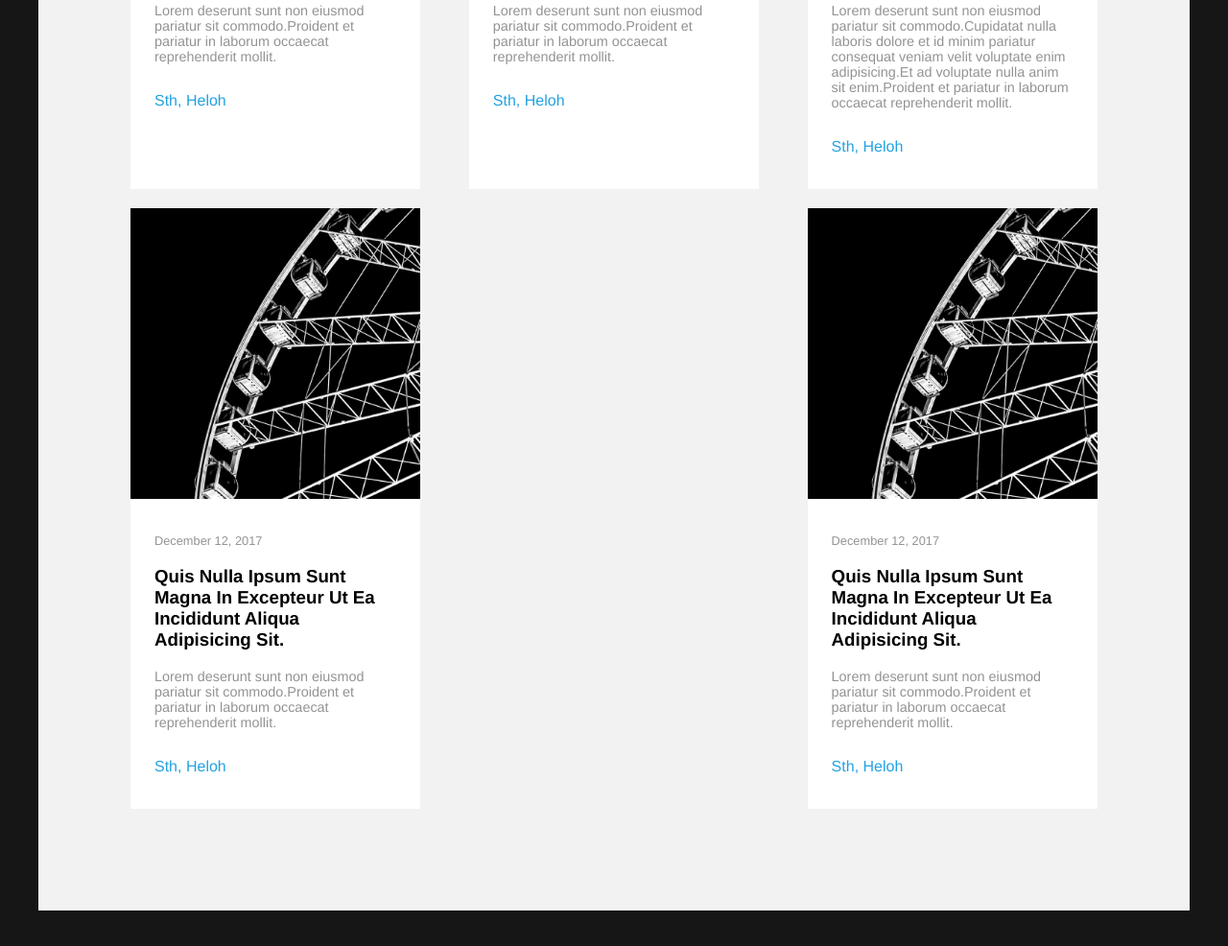
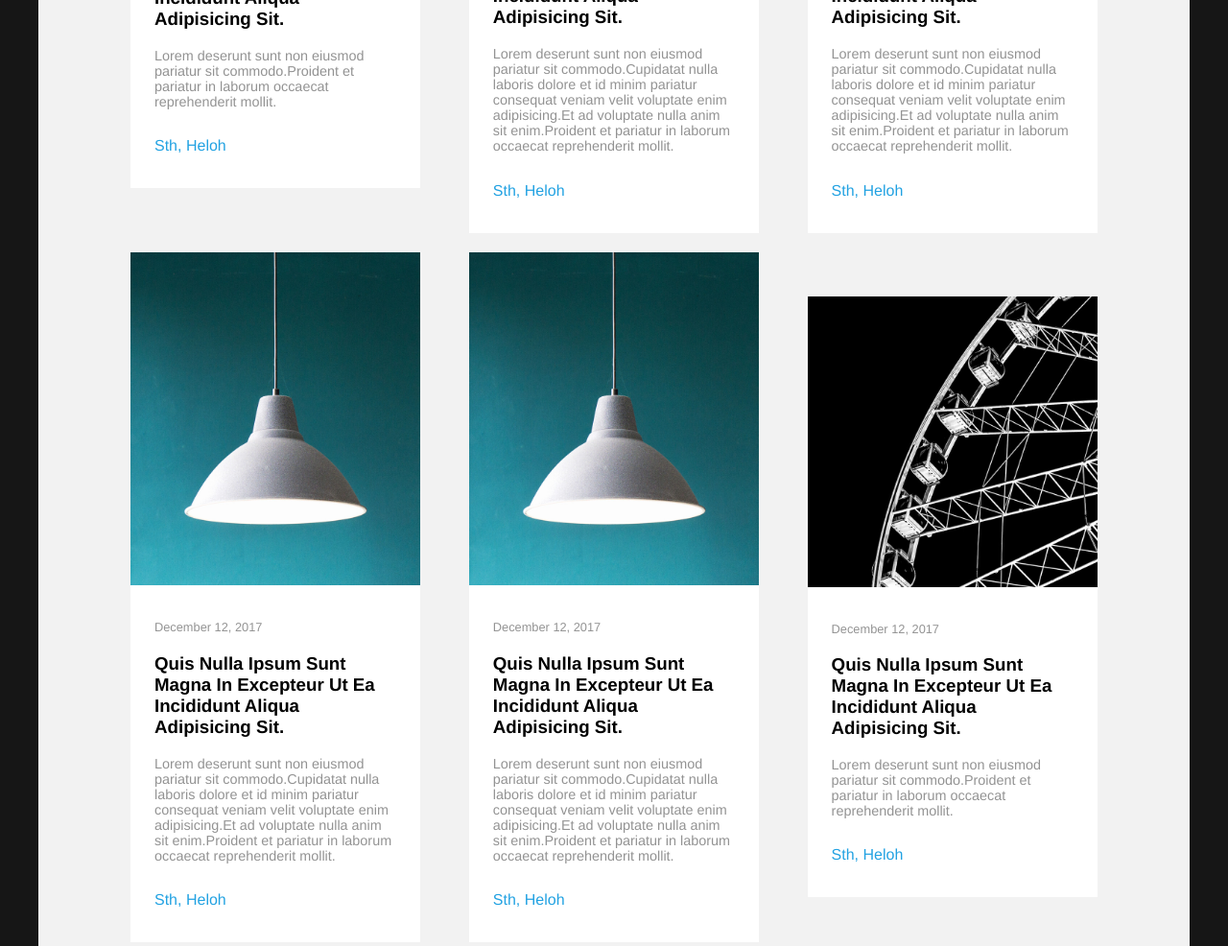
Before and after one commit to rangigo/integrify-assignment-04-bonus, a plain HTML site: page index.html in a window 1280 px wide. Shown: the part 1374-2360 px from the top of the page at 96% size. Before the commit the page ends 2323 px from the top, so only its background shows below. Drawn offline with Linux system fonts and the light colour scheme.

Commit message:
updated flex

```diff
--- a/index.html
+++ b/index.html
@@ -101,23 +101,57 @@
               <a href='#'>Heloh</a>
             </div>
           </div>
-        </div><div class='post'>
-            <img src='images/thumbs/masonry/wheel-800.jpg'>
+        </div>
+        <div class='post'>
+          <img src='images/thumbs/masonry/lamp-800.jpg'>
           <div class='post-content'>
             <span>December 12, 2017</span>
             <h1>Quis nulla ipsum sunt magna in excepteur ut ea incididunt aliqua adipisicing sit.</h1>
-              <p>Lorem deserunt sunt non eiusmod pariatur sit commodo.Proident et pariatur in laborum occaecat reprehenderit mollit.</p>
+            <p>Lorem deserunt sunt non eiusmod pariatur sit commodo.Cupidatat nulla laboris dolore et id minim pariatur consequat
+              veniam velit voluptate enim adipisicing.Et ad voluptate nulla anim sit enim.Proident et pariatur in laborum
+              occaecat reprehenderit mollit.</p>
             <div class='post-tags'>
               <a href='#'>Sth,</a>
               <a href='#'>Heloh</a>
             </div>
           </div>
-          </div><div class='post'>
-              <img src='images/thumbs/masonry/tulips-800.jpg'>
+        </div>
+        <div class='post'>
+          <img src='images/thumbs/masonry/lamp-800.jpg'>
           <div class='post-content'>
             <span>December 12, 2017</span>
             <h1>Quis nulla ipsum sunt magna in excepteur ut ea incididunt aliqua adipisicing sit.</h1>
-                <p>Lorem deserunt sunt non eiusmod pariatur sit commodo.Cupidatat nulla laboris dolore et id minim pariatur consequat veniam velit voluptate enim adipisicing.Et ad voluptate nulla anim sit enim.Proident et pariatur in laborum occaecat reprehenderit mollit.</p>
+            <p>Lorem deserunt sunt non eiusmod pariatur sit commodo.Cupidatat nulla laboris dolore et id minim pariatur consequat
+              veniam velit voluptate enim adipisicing.Et ad voluptate nulla anim sit enim.Proident et pariatur in laborum
+              occaecat reprehenderit mollit.</p>
+            <div class='post-tags'>
+              <a href='#'>Sth,</a>
+              <a href='#'>Heloh</a>
+            </div>
+          </div>
+        </div>
+        <div class='post'>
+          <img src='images/thumbs/masonry/lamp-800.jpg'>
+          <div class='post-content'>
+            <span>December 12, 2017</span>
+            <h1>Quis nulla ipsum sunt magna in excepteur ut ea incididunt aliqua adipisicing sit.</h1>
+            <p>Lorem deserunt sunt non eiusmod pariatur sit commodo.Cupidatat nulla laboris dolore et id minim pariatur consequat
+              veniam velit voluptate enim adipisicing.Et ad voluptate nulla anim sit enim.Proident et pariatur in laborum
+              occaecat reprehenderit mollit.</p>
+            <div class='post-tags'>
+              <a href='#'>Sth,</a>
+              <a href='#'>Heloh</a>
+            </div>
+          </div>
+        </div>
+        <div class='post'>
+          <img src='images/thumbs/masonry/lamp-800.jpg'>
+          <div class='post-content'>
+            <span>December 12, 2017</span>
+            <h1>Quis nulla ipsum sunt magna in excepteur ut ea incididunt aliqua adipisicing sit.</h1>
+            <p>Lorem deserunt sunt non eiusmod pariatur sit commodo.Cupidatat nulla laboris dolore et id minim pariatur consequat
+              veniam velit voluptate enim adipisicing.Et ad voluptate nulla anim sit enim.Proident et pariatur in laborum
+              occaecat reprehenderit mollit.</p>
             <div class='post-tags'>
               <a href='#'>Sth,</a>
               <a href='#'>Heloh</a>
--- a/main.css
+++ b/main.css
@@ -226,10 +226,13 @@ ul li {
   display: flex;
   flex-flow: row wrap;
   justify-content: space-between;
+  align-content: flex-start;
 }
 
 .post {
-  width: 30%;
+  max-width: 30%;
+  align-self: center;
+  height: auto;
   background-color: white;
   margin: 10px 0;
 }
```
Lines whose indentation alone changed are shown as unchanged.
